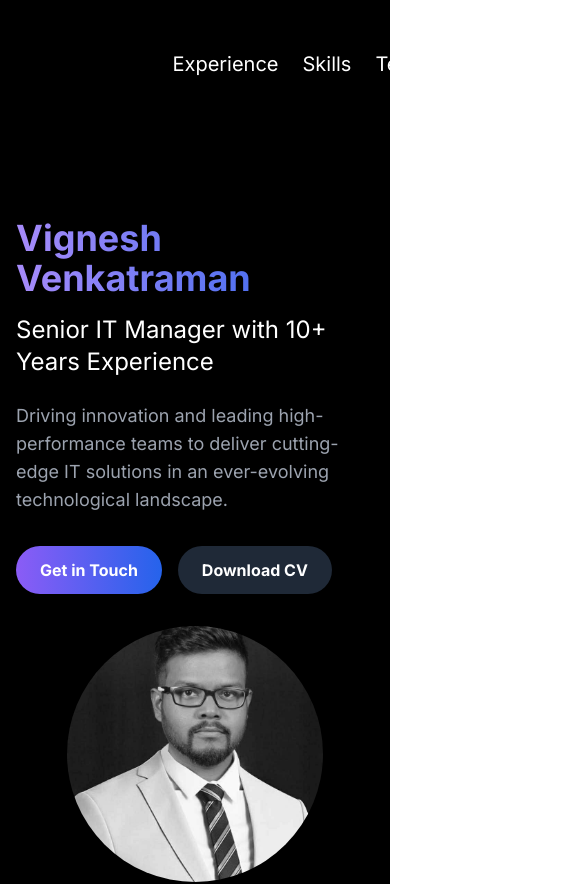
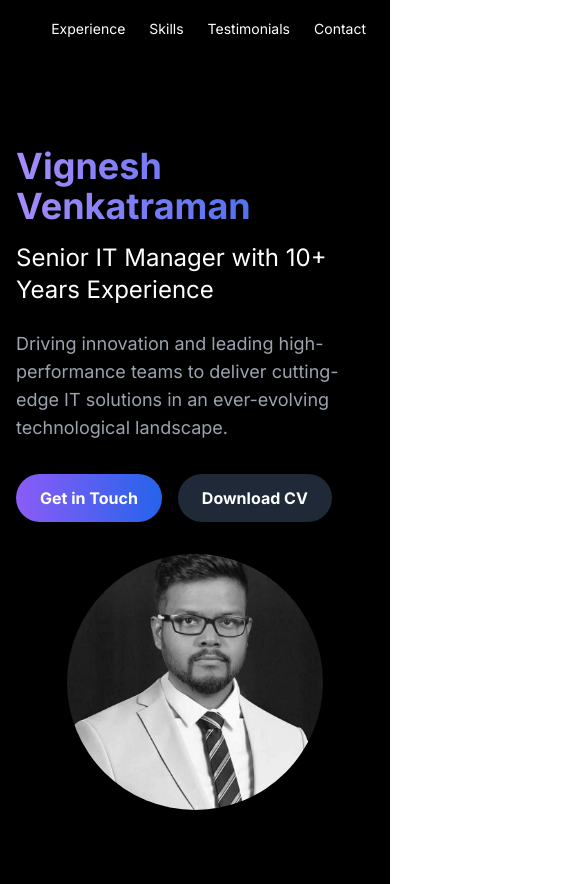
Before and after one commit to vigneshvenkat/senior-it-lead-portfolio, a Next.js app: page /vigneshvenkat.github.io/ in a window 390 px wide. Shown: the top 884 px of the page, 585 px wide, since content can reach past the window. Built offline with nearby package versions, Linux system fonts and the light colour scheme.

Commit message:
made header responsive to display in mobile

```diff
--- a/src/components/Header.tsx
+++ b/src/components/Header.tsx
@@ -1,18 +1,28 @@
 import Link from 'next/link'
 
 const Header = () => {
+  const menuItems = [
+    { href: '#experience', label: 'Experience' },
+    { href: '#skills', label: 'Skills' },
+    { href: '#testimonials', label: 'Testimonials' },
+    { href: '#contact', label: 'Contact' },
+  ]
+
   return (
     <header className="bg-black text-white py-4">
-      <div className="container mx-auto px-4 flex justify-between items-center">
-        <Link href="/" className="text-2xl font-bold text-transparent bg-clip-text bg-black">
-          Vignesh Venkatraman - Portfolio
-        </Link>
+      <div className="container mx-auto px-4">
         <nav>
-          <ul className="flex space-x-6">
-            <li><Link href="#experience" className="hover:text-transparent bg-clip-text text-xl hover:bg-gradient-to-r from-purple-400 to-blue-600">Experience</Link></li>
-            <li><Link href="#skills" className="hover:text-transparent bg-clip-text text-xl hover:bg-gradient-to-r from-purple-400 to-blue-600">Skills</Link></li>
-            <li><Link href="#testimonials" className="hover:text-transparent bg-clip-text text-xl hover:bg-gradient-to-r from-purple-400 to-blue-600">Testimonials</Link></li>
-            <li><Link href="#contact" className="hover:text-transparent bg-clip-text text-xl hover:bg-gradient-to-r from-purple-400 to-blue-600">Contact</Link></li>
+          <ul className="flex flex-wrap justify-end space-x-2 sm:space-x-4 md:space-x-6">
+            {menuItems.map((item) => (
+              <li key={item.href}>
+                <Link
+                  href={item.href}
+                  className="text-sm sm:text-base md:text-lg hover:text-transparent bg-clip-text hover:bg-gradient-to-r from-purple-400 to-blue-600 transition-colors duration-300 py-2 px-2 sm:px-3"
+                >
+                  {item.label}
+                </Link>
+              </li>
+            ))}
           </ul>
         </nav>
       </div>
```
